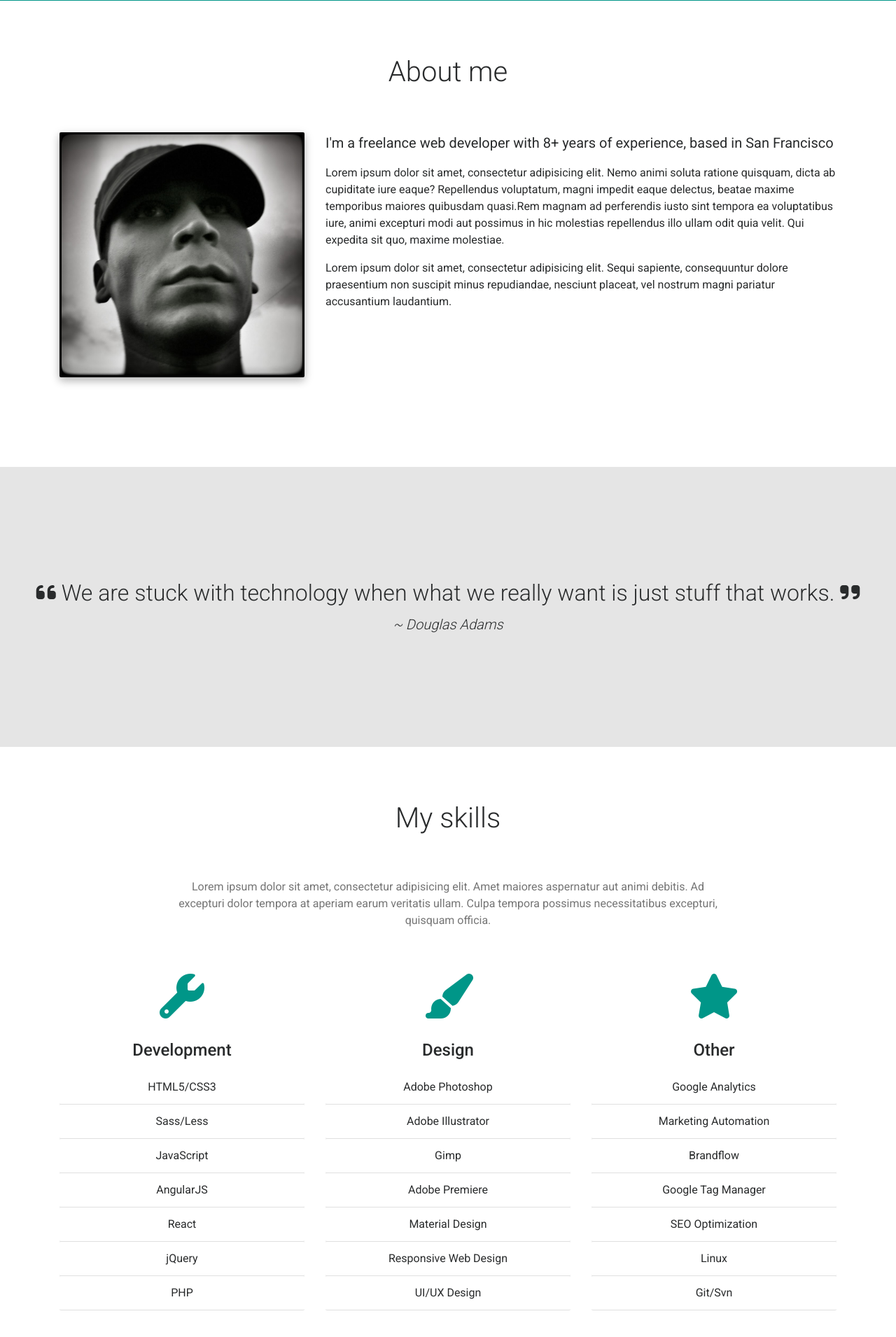
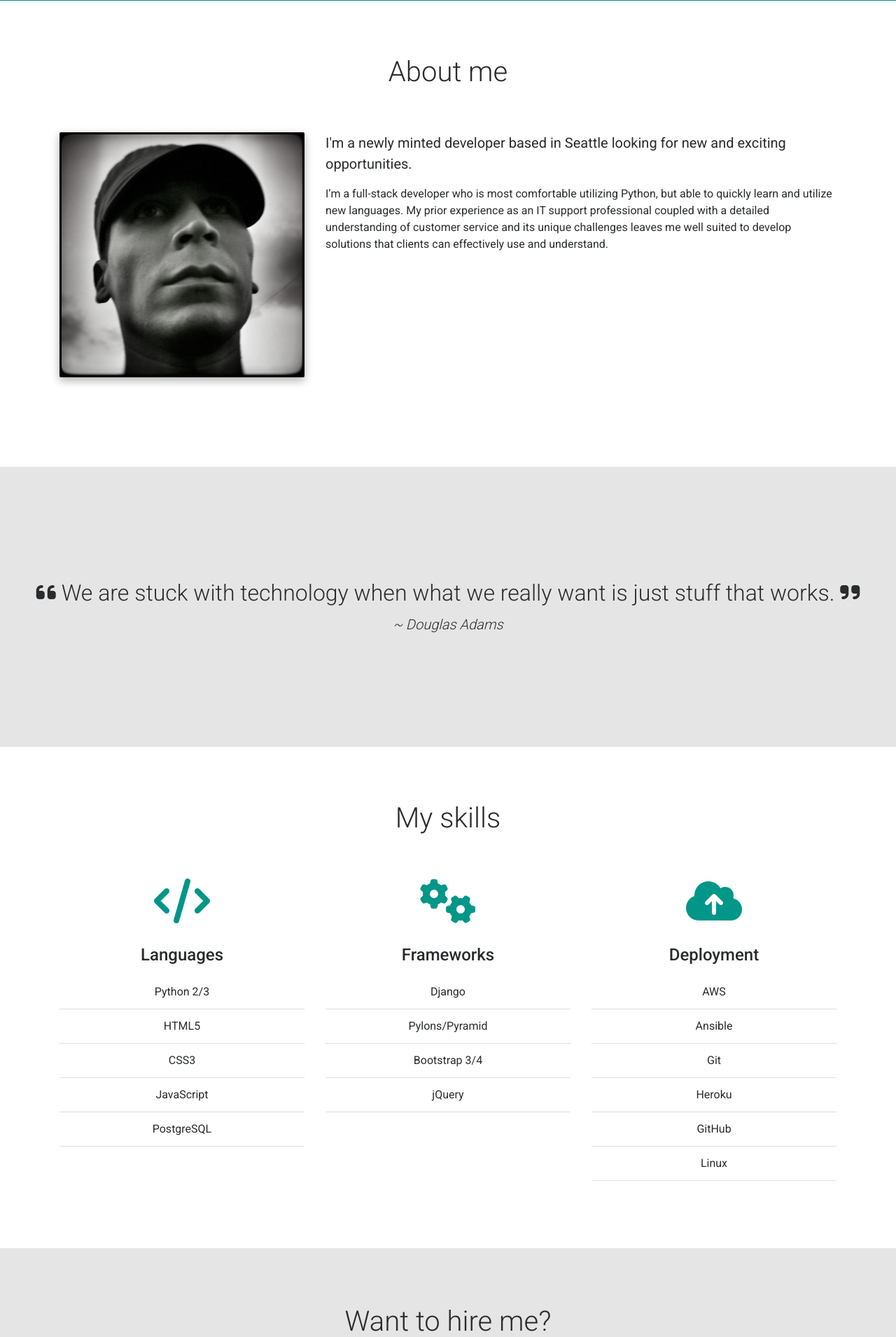
Before and after one commit to ilikesounds/jt_portfolio, a Django app: page / in a window 1280 px wide. Shown: the part 799-2709 px from the top of the page at 70% size. Run offline with Django 3.2, Linux system fonts and the light colour scheme; some libraries are stand-ins or nearby versions; some web fonts are replaced.

Commit message:
home template works for now

```diff
--- a/jt_portfolio/templates/jt_portfolio/home.html
+++ b/jt_portfolio/templates/jt_portfolio/home.html
@@ -5,43 +5,31 @@
 <div class="view intro color-block teal" id="home">
   <div class="full-bg-img flex-center">
     <div class="container">
-
       <div class="white-text text-center">
         <h2 class="intro-heading wow fadeIn">I'm Jeff Torres</h2>
         <h3 class="intro-subtext wow fadeIn" data-wow-delay="0.2s">and I'm a web developer who loves Python.</h3>
         <li class="smooth-scroll wow fadeIn" data-wow-delay="0.4s"><a href="#about" class="btn-floating btn-large grey wow fadeIn" data-wow-delay="0.4s"><i class="fa fa-angle-down" aria-hidden="true"></i></a></li>
       </div>
-
     </div>
   </div>
 </div>
 {% endblock %}
 
 {% block body %}
-<!-- About Me Blurb -->
 <div class="container">
   <section id="about" class="section pt-3 pb-4">
     <h1 class="section-heading wow fadeIn">About me</h1>
     <div class="row wow fadeIn" data-wow-delay="0.2s">
-
-      <!-- Headshot -->
       <div class="col-lg-4 mb-2">
         <img src="{% static '/profile_01.jpg' %}" alt="Jeff Torres Profile Picture">
       </div>
-
-      <!-- Text content -->
       <div class="col-lg-8">
-        <p class="lead">I'm a freelance web developer with 8+ years of experience, based in San Francisco</p>
-        <p><span>Lorem ipsum dolor sit amet, consectetur adipisicing elit. Nemo animi soluta ratione quisquam, dicta ab cupiditate iure eaque? Repellendus voluptatum, magni impedit eaque delectus, beatae maxime temporibus maiores quibusdam quasi.</span><span>Rem magnam ad perferendis iusto sint tempora ea voluptatibus iure, animi excepturi modi aut possimus in hic molestias repellendus illo ullam odit quia velit. Qui expedita sit quo, maxime molestiae.</span></p>
-        <p>Lorem ipsum dolor sit amet, consectetur adipisicing elit. Sequi sapiente, consequuntur dolore praesentium non suscipit minus repudiandae, nesciunt placeat, vel nostrum magni pariatur accusantium laudantium.</p>
+        <p class="lead">I'm a newly minted developer based in Seattle looking for new and exciting opportunities.</p>
+        <p>I’m a full-stack developer who is most comfortable utilizing Python, but able to quickly learn and utilize new languages. My prior experience as an IT support professional coupled with a detailed understanding of customer service and its unique challenges leaves me well suited to develop solutions that clients can effectively use and understand.</p>
       </div>
-
     </div>
   </section>
 </div>
-<!-- /.First container -->
-
-<!-- streak -->
 <div class="streak streak-lg">
 <div class="flex-center">
   <ul>
@@ -50,78 +38,57 @@
   </ul>
 </div>
 </div>
-
-<!-- Skills Section -->
 <div class="container">
   <section id="skills" class="section feature-box pt-3 mb-4">
     <h1 class="section-heading wow fadeIn">My skills</h1>
+    {% comment %}
     <p class="section-description wow fadeIn" data-wow-delay="0.2s">Lorem ipsum dolor sit amet, consectetur adipisicing elit. Amet maiores aspernatur aut animi debitis. Ad excepturi dolor tempora at aperiam earum veritatis ullam. Culpa tempora possimus necessitatibus excepturi, quisquam officia.</p>
-
-    <!-- First row -->
+    {% endcomment %}
     <div class="row features-big wow fadeIn" data-wow-delay="0.4s">
       <div class="col-md-12 col-lg-4 mb-2">
-        <i class="fa fa-wrench teal-text" aria-hidden="true"></i>
-        <h4 class="feature-title">Development</h4>
+        <i class="fa fa-code teal-text" aria-hidden="true"></i>
+        <h4 class="feature-title">Languages</h4>
         <ul class="list-group z-depth-0 skills-table">
-          <li class="list-group-item">HTML5/CSS3</li>
-          <li class="list-group-item">Sass/Less</li>
+          <li class="list-group-item">Python 2/3</li>
+          <li class="list-group-item">HTML5</li>
+          <li class="list-group-item">CSS3</li>
           <li class="list-group-item">JavaScript</li>
-          <li class="list-group-item">AngularJS</li>
-          <li class="list-group-item">React</li>
-          <li class="list-group-item">jQuery</li>
-          <li class="list-group-item">PHP</li>
+          <li class="list-group-item">PostgreSQL</li>
         </ul>
       </div>
-
       <div class="col-md-12 col-lg-4 mb-2">
-        <i class="fa fa-paint-brush teal-text" aria-hidden="true"></i>
-        <h4 class="feature-title">Design</h4>
+        <i class="fa fa-cogs teal-text" aria-hidden="true"></i>
+        <h4 class="feature-title">Frameworks</h4>
         <ul class="list-group z-depth-0 skills-table">
-          <li class="list-group-item">Adobe Photoshop</li>
-          <li class="list-group-item">Adobe Illustrator</li>
-          <li class="list-group-item">Gimp</li>
-          <li class="list-group-item">Adobe Premiere</li>
-          <li class="list-group-item">Material Design</li>
-          <li class="list-group-item">Responsive Web Design</li>
-          <li class="list-group-item">UI/UX Design</li>
+          <li class="list-group-item">Django</li>
+          <li class="list-group-item">Pylons/Pyramid</li>
+          <li class="list-group-item">Bootstrap 3/4</li>
+          <li class="list-group-item">jQuery</li>
         </ul>
       </div>
-
       <div class="col-md-12 col-lg-4 mb-2">
-        <i class="fa fa-star teal-text" aria-hidden="true"></i>
-        <h4 class="feature-title">Other</h4>
+        <i class="fa fa-cloud-upload teal-text" aria-hidden="true"></i>
+        <h4 class="feature-title">Deployment</h4>
         <ul class="list-group z-depth-0 skills-table">
-          <li class="list-group-item">Google Analytics</li>
-          <li class="list-group-item">Marketing Automation</li>
-          <li class="list-group-item">Brandflow</li>
-          <li class="list-group-item">Google Tag Manager</li>
-          <li class="list-group-item">SEO Optimization</li>
+          <li class="list-group-item">AWS</li>
+          <li class="list-group-item">Ansible</li>
+          <li class="list-group-item">Git</li>
+          <li class="list-group-item">Heroku</li>
+          <li class="list-group-item">GitHub</li>
           <li class="list-group-item">Linux</li>
-          <li class="list-group-item">Git/Svn</li>
         </ul>
       </div>
-
     </div>
   </section>
-
+  {% comment %}
   <hr class="between-sections">
-
-  <!-- Contact -->
   <section id="contact" class="section mb-4">
-
-    <!--Section heading-->
     <h1 class="section-heading wow fadeIn">Contact me</h1>
-    <!--Section sescription-->
     <p class="section-description m-b-5 wow fadeIn" data-wow-delay="0.2s">Lorem ipsum dolor sit amet, consectetur adipisicing elit. Fugit, error amet numquam iure provident voluptate esse quasi, veritatis totam voluptas nostrum quisquam eum porro a pariatur accusamus veniam. Quia, minima?</p>
-
     <div class="row wow fadeIn" data-wow-delay="0.4s">
-
-      <!--First column-->
       <div class="col-md-8 mb-r">
         <form>
-          <!--First row-->
           <div class="row">
-            <!--First column-->
             <div class="col-md-6">
               <div class="md-form">
                 <div class="md-form">
@@ -130,8 +97,6 @@
                 </div>
               </div>
             </div>
-
-            <!--Second column-->
             <div class="col-md-6">
               <div class="md-form">
                 <div class="md-form">
@@ -141,9 +106,6 @@
               </div>
             </div>
           </div>
-          <!--/.First row-->
-
-          <!--Second row-->
           <div class="row">
             <div class="col-md-12">
               <div class="md-form">
@@ -152,52 +114,33 @@
               </div>
             </div>
           </div>
-          <!--/Second row-->
-
-          <!--Third row-->
           <div class="row">
-            <!--First column-->
             <div class="col-md-12">
-
               <div class="md-form">
                 <textarea type="text" id="form76" class="md-textarea"></textarea>
                 <label for="form76">Your message</label>
               </div>
-
             </div>
           </div>
-          <!--/.Third row-->
         </form>
-
         <div class="center-on-small-only">
           <a class="btn btn-primary">Send</a>
         </div>
       </div>
-      <!--.First column-->
-
-      <!--Second column-->
       <div class="col-md-4">
         <ul class="contact-icons">
           <li><i class="fa fa-map-marker fa-2x"></i>
             <p>Seattle, WA 98103, USA</p>
           </li>
-
           <li><i class="fa fa-envelope fa-2x"></i>
             <p>jeffrey.n.torres@gmail.com</p>
           </li>
         </ul>
       </div>
-      <!--.Second column-->
-
     </div>
   </section>
-  <!--/Section: Contact v.2-->
-
+  {% endcomment %}
 </div>
-<!-- /.Second container -->
-
-<!-- Customers carousel -->
-
 <div class="streak">
   <div class="flex-center">
     <ul>
@@ -206,37 +149,28 @@
     </ul>
   </div>
 </div>
-
-<!-- /.Customers carousel -->
-
 </main>
-<!--/Main layout-->
-
-<!-- Scrollspy -->
 <div class="dotted-scrollspy hidden-sm-down">
 <ul class="nav smooth-scroll flex-column">
   <li class="nav-item"><a class="nav-link" href="#home"><span></span></a></li>
   <li class="nav-item"><a class="nav-link" href="#about"><span></span></a></li>
   <li class="nav-item"><a class="nav-link" href="#skills"><span></span></a></li>
-  {% comment %}<li class="nav-item"><a class="nav-link" href="#works"><span></span></a></li>{% endcomment %}
+  {% comment %}
+  <li class="nav-item"><a class="nav-link" href="#works"><span></span></a></li>
   <li class="nav-item"><a class="nav-link" href="#contact"><span></span></a></li>
+  {% endcomment %}
 </ul>
 </div>
-
 <script type="text/javascript" src="https://code.jquery.com/jquery-3.1.1.min.js"></script>
 <script type="text/javascript" src="{% static '/tether.min.js' %}"></script>
 <script type="text/javascript" src="{% static '/bootstrap.min.js' %}"></script>
 <script type="text/javascript" src="{% static '/mdb.min.js' %}"></script>
 <script src="https://use.fontawesome.com/a0423217b5.js"></script>
 <script>
-// initialize scrollspy
 $('body').scrollspy({
   target: '.dotted-scrollspy'
 });
-
-/* WOW.js init */
 new WOW().init();
-
 </script>
 
 {% endblock %}
--- a/jt_portfolio/templates/jt_portfolio/nav.html
+++ b/jt_portfolio/templates/jt_portfolio/nav.html
@@ -21,20 +21,21 @@
         <li class="nav-item">
           <a class="nav-link white-text" href="#works">Works</a>
         </li>
-        {% endcomment %}
+
         <li class="nav-item">
           <a class="nav-link white-text" href="#contact" data-offset="100">Contact</a>
         </li>
+        {% endcomment %}
       </ul>
       <ul class="nav navbar-nav nav-flex-icons">
         <li class="nav-item">
-          <a class="nav-link white-text"><i class="fa fa-facebook"></i></a>
+          <a class="nav-link white-text" href="https://github.com/ilikesounds"><i class="fa fa-github"></i></a>
         </li>
         <li class="nav-item">
-          <a class="nav-link white-text"><i class="fa fa-twitter"></i></a>
+          <a class="nav-link white-text" href="https://www.linkedin.com/in/jeffreyntorres/"><i class="fa fa-linkedin"></i></a>
         </li>
         <li class="nav-item">
-          <a class="nav-link white-text"><i class="fa fa-instagram"></i></a>
+          <a class="nav-link white-text" href="https://angel.co/jeffrey-torres"><i class="fa fa-angellist"></i></a>
         </li>
       </ul>
     </div>
```
